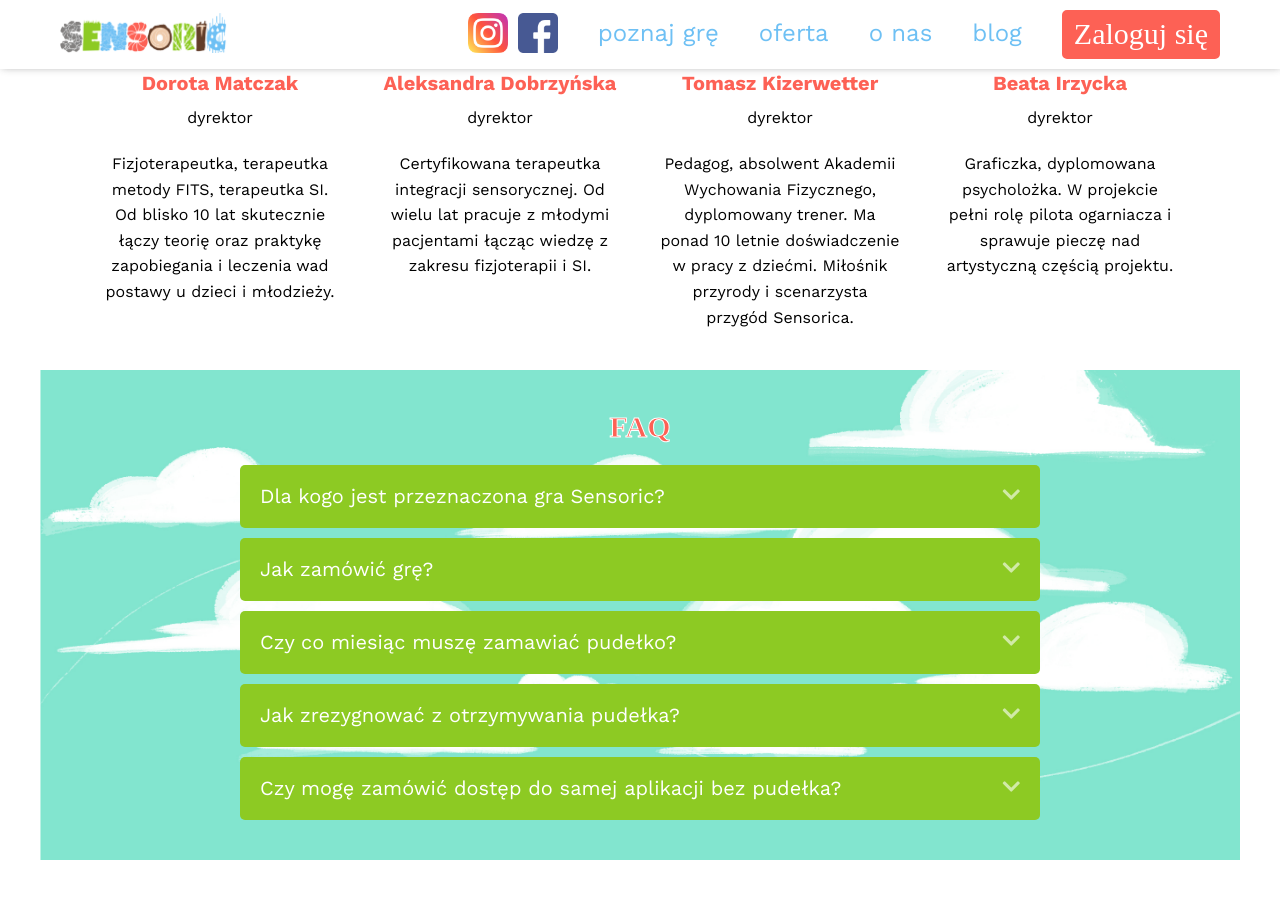
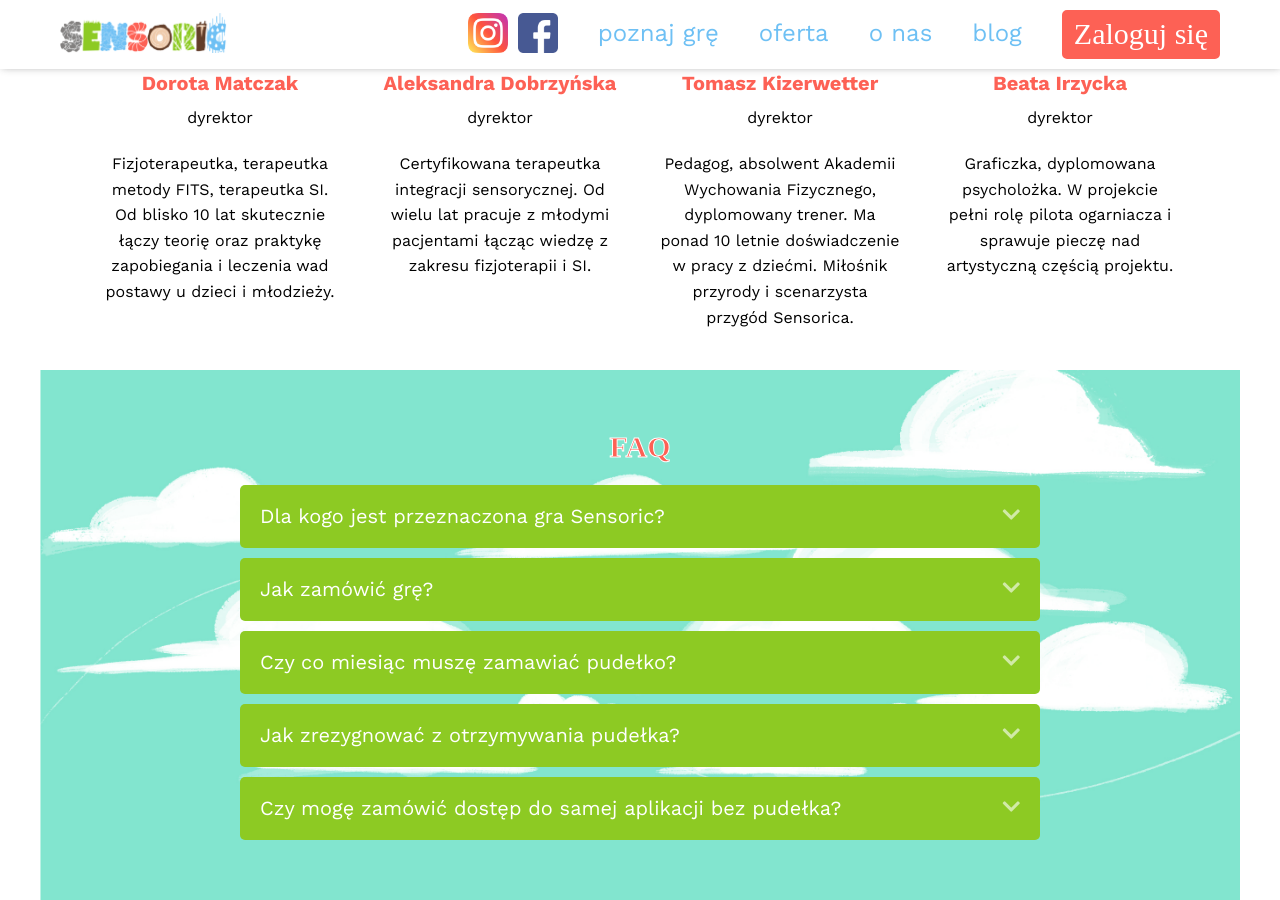
Before and after one commit to awysocka/sensoric-website, a Jekyll site: the page built from index.html, in a window 1280 px wide and 900 px high, scrolled down 3365 px. Built offline with Jekyll 4.4.1, drawn with Linux system fonts in a browser that asks for light colours; before the commit the page ends 4225 px from its top, so only the background shows below that.

Commit message:
SEN-15 Add media queries to faq section

```diff
--- a/_sass/_faq.scss
+++ b/_sass/_faq.scss
@@ -24,13 +24,8 @@
     &__list-item {
         background-color: $color-light-green;
         border-radius: 5px;
-        transition: all 3s ease;
+        transition: all .3s ease;
     }
-
-    // &__list-item:hover {
-    //     cursor: pointer;
-    //     background-color: $color-dark-green;
-    // }
 
     &__list-item:not(:last-child) {
         margin-bottom: 1rem;
@@ -84,3 +79,24 @@
         }
     }
 }
+
+//MEDIA QUERIES
+
+@include respond(tab-land) {
+
+    .faq {
+       &__wrapper {
+           padding: 6rem;
+       }
+    }
+}
+@include respond(not-touch-device) {
+
+    .faq {
+
+        &__list-item:hover {
+            cursor: pointer;
+            background-color: $color-dark-green;
+        }
+    }
+}
```
